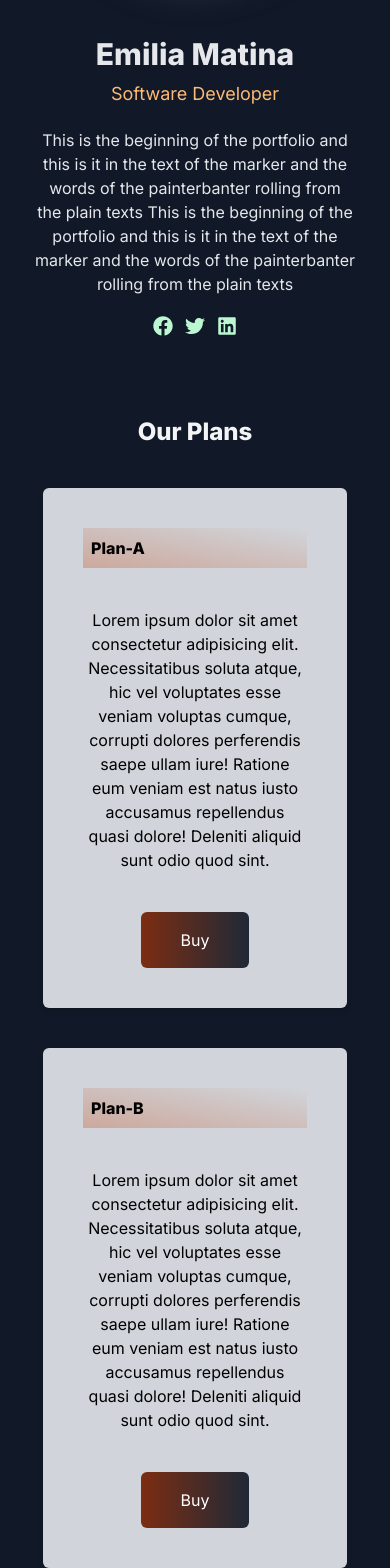
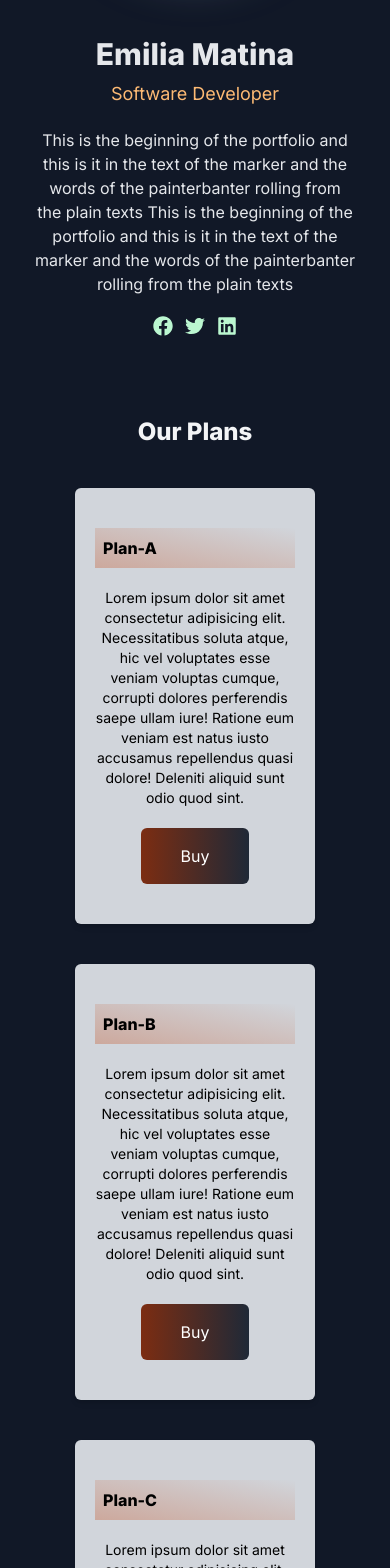
Before and after one commit to Esther-Inyang/next-n-tailwind, a Next.js app: page / in a window 390 px wide. Shown: the part 432-2000 px from the top of the page. Built offline with nearby package versions, Linux system fonts and the light colour scheme.

Commit message:
added styles

```diff
--- a/src/app/page.tsx
+++ b/src/app/page.tsx
@@ -14,7 +14,7 @@ export default function Home() {
         <div className="flex justify-between items-center lg:p-10 p-5 dark:bg-gray-200/40 bg-gray-800">
         {/* flex justify-between items-center gap-5 */}
           <div>
-            <h1 className="lg:text-3xl md:text-2xl text-xl text-gray-200 dark:text-gray-900 font-burtons">DevelopedByEsti</h1>
+            <h1 className="lg:text-3xl md:text-2xl text-xl text-gray-200 dark:text-gray-900 font-burtons">DevelopedByDevEsti</h1>
           </div>
           <div className="flex gap-1/2 lg:gap-3 justify-center items-center">
             <div>
@@ -44,38 +44,38 @@ export default function Home() {
           </div>
         </div>
 
-        <div className=" w-96 mx-auto p-10 lg:mt-20 mt-10 lg:w-full">
+        <div className=" w-80 mx-auto p-10 lg:mt-20 mt-10 lg:w-full">
           <h3 className="text-gray-100 dark:text-gray-950 font-extrabold text-2xl lg:text-3xl mb-10 text-center">Our Plans</h3>
           <div className="lg:flex lg:gap-10 lg:justify-between">
-            <div className=" bg-gray-300 dark:bg-gray-300 shadow-md p-10 rounded-md mb-10">
+            <div className=" bg-gray-300 dark:bg-gray-300 shadow-md py-10 px-5 lg:p-10 rounded-md mb-10">
               <h2 className="bg-gradient-to-tr from-orange-700/30 dark:text-gray-300 dark:from-orange-700 p-2 font-extrabold">Plan-A</h2>
-              <p className="text-center mt-10 dark:text-gray-900">Lorem ipsum dolor sit amet consectetur adipisicing elit. Necessitatibus soluta atque, hic vel voluptates esse veniam voluptas cumque, corrupti dolores perferendis saepe ullam iure! Ratione eum veniam est natus iusto accusamus repellendus quasi dolore! Deleniti aliquid sunt odio quod sint.</p>
+              <p className="text-center my-5 lg:mt-10 dark:text-gray-900  text-sm lg:text-lg">Lorem ipsum dolor sit amet consectetur adipisicing elit. Necessitatibus soluta atque, hic vel voluptates esse veniam voluptas cumque, corrupti dolores perferendis saepe ullam iure! Ratione eum veniam est natus iusto accusamus repellendus quasi dolore! Deleniti aliquid sunt odio quod sint.</p>
               <div className="mx-auto text-center">
-                <button className="bg-gradient-to-r from-orange-900 to-gray-800 text-white py-4 px-10 rounded-md mt-10 hover:from-green-600 hover:to-gray-800 transition-all ease-in duration-1000">Buy</button>
+                <button className="bg-gradient-to-r from-orange-900 to-gray-800 text-white py-4 px-10 rounded-md lg:mt-10 hover:from-green-600 hover:to-gray-800 transition-all ease-in duration-1000">Buy</button>
               </div>
             </div>
 
-            <div className=" bg-gray-300 dark:bg-gray-300 shadow-md p-10 rounded-md mb-10">
+            <div className=" bg-gray-300 dark:bg-gray-300 shadow-md py-10 px-5 lg:p-10 rounded-md mb-10">
               <h2 className="bg-gradient-to-tr from-orange-700/30 dark:text-gray-300 dark:from-orange-700 p-2 font-extrabold">Plan-B</h2>
-              <p className="text-center mt-10 dark:text-gray-900">Lorem ipsum dolor sit amet consectetur adipisicing elit. Necessitatibus soluta atque, hic vel voluptates esse veniam voluptas cumque, corrupti dolores perferendis saepe ullam iure! Ratione eum veniam est natus iusto accusamus repellendus quasi dolore! Deleniti aliquid sunt odio quod sint.</p>
+              <p className="text-center my-5 lg:mt-10 dark:text-gray-900 text-sm lg:text-lg">Lorem ipsum dolor sit amet consectetur adipisicing elit. Necessitatibus soluta atque, hic vel voluptates esse veniam voluptas cumque, corrupti dolores perferendis saepe ullam iure! Ratione eum veniam est natus iusto accusamus repellendus quasi dolore! Deleniti aliquid sunt odio quod sint.</p>
               <div className="mx-auto text-center">
-                <button className="bg-gradient-to-r from-orange-900 to-gray-800 text-white py-4 px-10 rounded-md mt-10 hover:from-green-600 hover:to-gray-800 transition-all ease-in duration-1000">Buy</button>
+                <button className="bg-gradient-to-r from-orange-900 to-gray-800 text-white py-4 px-10 rounded-md lg:mt-10 hover:from-green-600 hover:to-gray-800 transition-all ease-in duration-1000">Buy</button>
               </div>
             </div>
 
-            <div className=" bg-gray-300 dark:bg-gray-300 shadow-md p-10 rounded-md mb-10 ">
+            <div className=" bg-gray-300 dark:bg-gray-300 shadow-md py-10 px-5 lg:p-10 rounded-md mb-10 ">
               <h2 className="bg-gradient-to-tr from-orange-700/30 dark:text-gray-300 dark:from-orange-700 p-2 font-extrabold">Plan-C</h2>
-              <p className="text-center mt-10 dark:text-gray-900 ">Lorem ipsum dolor sit amet consectetur adipisicing elit. Necessitatibus soluta atque, hic vel voluptates esse veniam voluptas cumque, corrupti dolores perferendis saepe ullam iure! Ratione eum veniam est natus iusto accusamus repellendus quasi dolore! Deleniti aliquid sunt odio quod sint.</p>
+              <p className="text-center my-5 lg:mt-10 dark:text-gray-900 text-sm lg:text-lg">Lorem ipsum dolor sit amet consectetur adipisicing elit. Necessitatibus soluta atque, hic vel voluptates esse veniam voluptas cumque, corrupti dolores perferendis saepe ullam iure! Ratione eum veniam est natus iusto accusamus repellendus quasi dolore! Deleniti aliquid sunt odio quod sint.</p>
               <div className="mx-auto text-center">
-                <button className="bg-gradient-to-r from-orange-900 to-gray-800 text-white py-4 px-10 rounded-md mt-10 hover:from-green-600 hover:to-gray-800 transition-all ease-in duration-1000">Buy</button>
+                <button className="bg-gradient-to-r from-orange-900 to-gray-800 text-white py-4 px-10 rounded-md lg:mt-10 hover:from-green-600 hover:to-gray-800 transition-all ease-in duration-1000">Buy</button>
               </div>
             </div>
           </div>
         </div>
 
-        <div className="lg:w-90 w-80 mx-auto py-10 px-10 :lg:mt-20 lg:p-20 dark:bg-green-50 bg-gray-800">
+        <div className="px-7">
           <h2 className="text-gray-100 dark:text-gray-950 font-extrabold text-2xl lg:text-3xl mb-10 text-center">Our Values</h2>
-          <div className="flex flex-col lg:flex-row lg:flex-wrap gap-5">
+          <div className="flex flex-col lg:flex-row lg:flex-wrap gap-5 p-10 lg:mt-20 lg:p-20 dark:bg-green-50 bg-gray-800">
             <p className="basis-1/3 flex-1 text-orange-200 dark:text-orange-900 border-2 border-gray-700 dark:border-none dark:shadow-gray-400 shadow-sm rounded-lg text-xl text-center  lg:py-10 lg:px-40 px-10 py-5">Excellence</p>
             <p className="basis-1/3 flex-1 text-orange-200 dark:text-orange-900 border-2 border-gray-700 dark:border-none dark:shadow-gray-400 shadow-sm rounded-lg text-xl text-center  lg:py-10 lg:px-40 px-10 py-5">Passionate</p>
             <p className="basis-1/3 flex-1 text-orange-200 dark:text-orange-900 border-2 border-gray-700 dark:border-none dark:shadow-gray-400 shadow-sm rounded-lg text-xl text-center lg:py-10 lg:px-40 px-10 py-5">Flexible</p>
```
